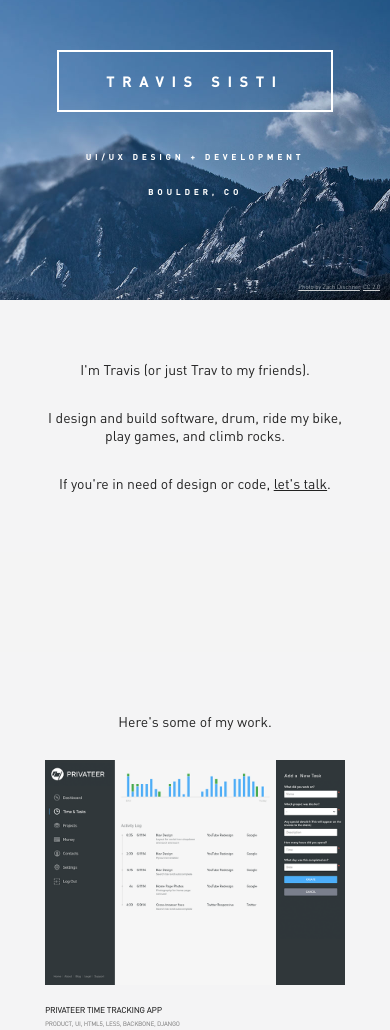
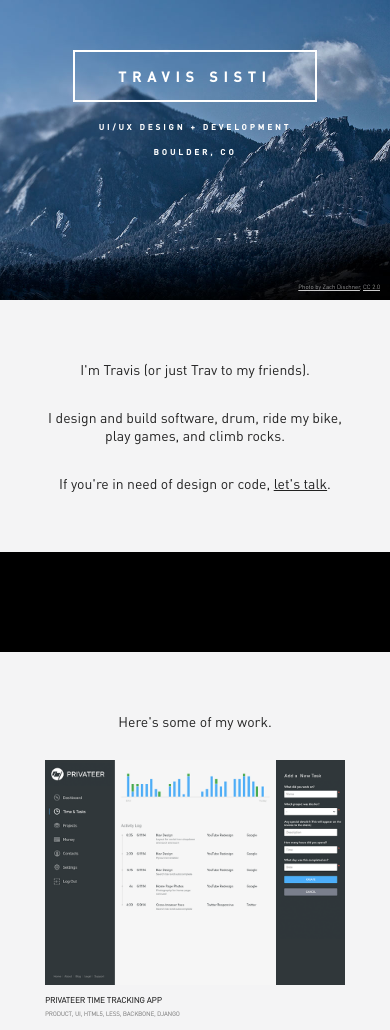
Before and after one commit to travhimself/travhimself, a plain HTML site: page index.html in a window 390 px wide. Shown: the top 1030 px of the page. Drawn offline with Linux system fonts and the light colour scheme.

Commit message:
better handling for small and very large devices; hack to allow normal parallax scrolling on iOS

```diff
--- a/css/styles.less
+++ b/css/styles.less
@@ -19,7 +19,7 @@ Styles - All Devices
     }
 
     div#content {
-        position: absolute;
+        position: relative;
         z-index: 2;
         top: 0;
         right: 0;
@@ -181,12 +181,8 @@ Styles - Mobile
 
 @media only screen and (max-width: 640px) {
 
-    body {
-
-    }
-
     div#background {
-        background: #f4f4f4 url(../img/bg-xs.jpg) 50% -300px no-repeat;
+        background: #000 url(../img/bg-xs.jpg) 50% 0 no-repeat;
     }
 
     header {
@@ -201,7 +197,6 @@ Styles - Mobile
 
     section,
     footer {
-        margin-bottom: 100px;
 
         .inner {
             width: 300px;
@@ -214,24 +209,28 @@ Styles - Mobile
         }
     }
 
+    div.gap {
+        height: 100px;
+    }
+
     h1 {
-        width: 220px;
+        width: 200px;
         font-size: 14px;
-        letter-spacing: 8px;
-        padding: 20px 26px;
+        letter-spacing: 6px;
+        padding: 15px 20px;
         border: 2px solid #fff;
-        margin: 50px 0 40px 0;
+        margin: 50px 0 20px 0;
     }
 
     h2 {
         font-size: 8px;
-        letter-spacing: 4px;
-        margin: 0 0 25px 0;
+        letter-spacing: 3px;
+        margin: 0 0 15px 0;
     }
 
     h3 {
         font-size: 8px;
-        margin: 20px 0 5px 0;
+        margin: 10px 0 5px 0;
     }
 
     h4 {
@@ -260,7 +259,6 @@ Styles - Mobile
                 img {
                     display: block;
                     width: 100%;
-                    margin-bottom: 20px;
                 }
             }
         }
@@ -296,7 +294,7 @@ Styles - Mobile
 @media only screen and (max-width: 640px), (-webkit-min-device-pixel-ratio: 2), (min-resolution: 192dpi) {
 
     div#background {
-        background: #f4f4f4 url(../img/bg-xs.jpg) 50% -50px no-repeat;
+        background: #000 url(../img/bg-xs.jpg) 50% 0 no-repeat;
         background-size: 600px 600px;
     }
 
@@ -352,12 +350,8 @@ Styles - Tablet +
 
 @media only screen and (min-width: 641px) {
 
-    body {
-
-    }
-
     div#background {
-        background: #f4f4f4 url(../img/bg-sm.jpg) 50% -300px no-repeat;
+        background: #000 url(../img/bg-sm.jpg) 50% 0 no-repeat;
     }
 
     header {
@@ -372,7 +366,6 @@ Styles - Tablet +
 
     section,
     footer {
-        margin-bottom: 300px;
 
         .inner {
             width: 600px;
@@ -383,6 +376,10 @@ Styles - Tablet +
         &:last-child {
             margin-bottom: 0;
         }
+    }
+
+    div.gap {
+        height: 300px;
     }
 
     h1 {
@@ -426,7 +423,6 @@ Styles - Tablet +
                 img {
                     display: block;
                     width: 100%;
-                    margin-bottom: 20px;
                 }
             }
         }
@@ -474,12 +470,8 @@ Styles - Desktop
 
 @media only screen and (min-width: 900px) {
 
-    body {
-
-    }
-
     div#background {
-        background: #f4f4f4 url(../img/bg-lg.jpg) 50% -300px no-repeat;
+        background: #000 url(../img/bg-lg.jpg) 50% 0 no-repeat;
     }
 
     header {
@@ -488,12 +480,15 @@ Styles - Desktop
 
     section,
     footer {
-        margin-bottom: 500px;
 
         .inner {
             width: 800px;
             padding: 150px 0;
         }
+    }
+
+    div.gap {
+        height: 500px;
     }
 
     h1 {
@@ -615,8 +610,8 @@ Styles - Desktop
 
 @media only screen and (min-width: 1600px) {
 
-    body {
-
+    div#background {
+        background: #000 url(../img/bg-xl.jpg) 50% 0 no-repeat;
     }
 
     header,
--- a/index.html
+++ b/index.html
@@ -41,9 +41,9 @@
 
 <body>
 
-    <div id="background" data-start="background-position-y: -330px" data-end="background-position-y: -500px"></div>
+    <div id="background" data-anchor-target="#content" data-top="" data-bottom=""></div>
 
-    <div id="content">
+    <div id="content" data-top data-bottom>
 
         <header>
             <h1>Travis Sisti</h1>
@@ -64,6 +64,8 @@
 
             </div>
         </section>
+
+        <div class="gap"></div>
 
         <section id="work">
             <div class="inner">
@@ -97,6 +99,8 @@
 
             </div>
         </section>
+
+        <div class="gap"></div>
 
         <section id="connect">
             <div class="inner">
--- a/js/scripts.js
+++ b/js/scripts.js
@@ -1,8 +1,34 @@
 $('document').ready(function() {
 
-    // kick off skrollr for parallax effect on desktop
-    enquire.register("screen and (min-width: 1025px)", function() {
-        var skrl = skrollr.init();
+    // set up skroll rules depending on device size, then kick it off
+    enquire.register("screen and (max-width: 640px)", {
+        match: function() {
+            $('#background').attr('data-top', 'top: -100px').attr('data-bottom', 'top: -300px');
+        }
+    });
+
+    enquire.register("screen and (min-width: 641px)", {
+        match: function() {
+            $('#background').attr('data-top', 'top: -350px').attr('data-bottom', 'top: -550px');
+        }
+    });
+
+    enquire.register("screen and (min-width: 900px)", {
+        match: function() {
+            $('#background').attr('data-top', 'top: -400px').attr('data-bottom', 'top: -600px');
+        }
+    });
+
+    enquire.register("screen and (min-width: 1600px)", {
+        match: function() {
+            $('#background').attr('data-top', 'top: -700px').attr('data-bottom', 'top: -900px');
+        }
+    });
+
+    var skrl = skrollr.init({
+        skrollrBody: 'content',
+        forceHeight: 'true',
+        mobileCheck: function () {  return false  }
     });
 
 
```
Also changed, not shown: css/styles.css.
